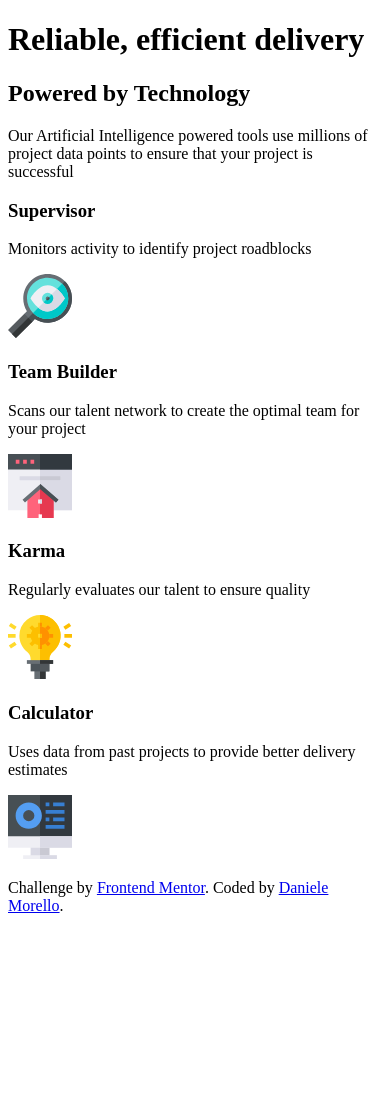
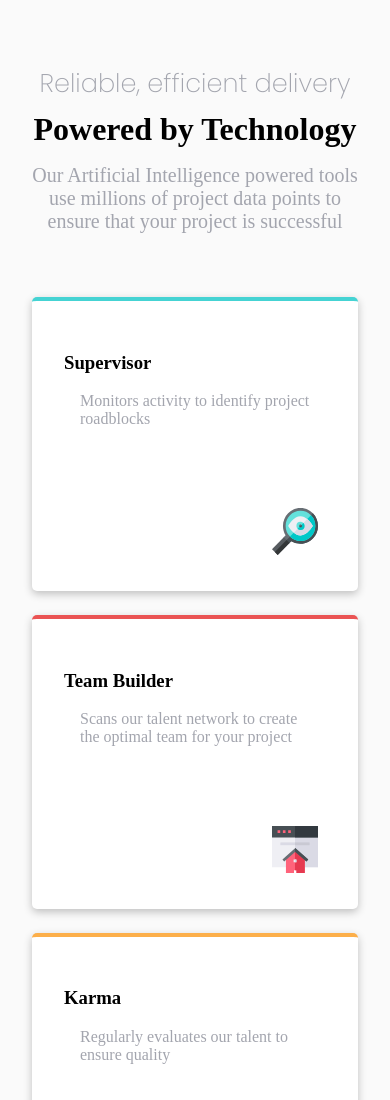
Before and after one commit to DanieleMorello/four-card-feature-section-master, a plain HTML site: page index.html in a window 390 px wide. Shown: the top 1100 px of the page. Before the commit the page ends 931 px from the top, so only its background shows below. Drawn offline with Linux system fonts and the light colour scheme.

Commit message:
Complete layout mobile

```diff
--- a/index.html
+++ b/index.html
@@ -12,40 +12,40 @@
     href="https://fonts.googleapis.com/css2?family=Poppins:ital,wght@0,100;0,200;0,300;0,400;0,500;0,600;0,700;0,800;0,900;1,100;1,200;1,300;1,400;1,500;1,600;1,700;1,800;1,900&display=swap"
     rel="stylesheet">
   <!-- POPPINS FONT -->
-  <link rel="stylesheet" href="./css/style.scss">
-  <!-- STYLE SCSS -->
+  <link rel="stylesheet" href="./scss/style.css">
+  <!-- STYLE CSS -->
 </head>
 
 <body>
   <header></header>
 
   <main>
-    <h1>Reliable, efficient delivery</h1>
+    <h1 class="poppins-extralight">Reliable, efficient delivery</h1>
     <h2>Powered by Technology</h2>
     <p>
       Our Artificial Intelligence powered tools use millions of project data points
       to ensure that your project is successful
     </p>
 
-    <div class="card">
+    <div class="card" id="supervisor">
       <h3>Supervisor</h3>
       <p>Monitors activity to identify project roadblocks</p>
       <img src="./images/icon-supervisor.svg" alt="Supervisor">
     </div>
 
-    <div class="card">
+    <div class="card" id="team-builder">
       <h3>Team Builder</h3>
       <p>Scans our talent network to create the optimal team for your project</p>
       <img src="./images/icon-team-builder.svg" alt="Team builder">
     </div>
 
-    <div class="card">
-      <h3> Karma</h3>
+    <div class="card" id="karma">
+      <h3>Karma</h3>
       <p>Regularly evaluates our talent to ensure quality</p>
       <img src="./images/icon-karma.svg" alt="Karma">
     </div>
 
-    <div class="card">
+    <div class="card" id="calculator">
       <h3>Calculator</h3>
       <p>Uses data from past projects to provide better delivery estimates</p>
       <img src="./images/icon-calculator.svg" alt="Calculator">
--- a/scss/style.scss
+++ b/scss/style.scss
@@ -1,12 +1,10 @@
-:root {
-  --red: hsl(0, 78%, 62%);
-  --cyan: hsl(180, 62%, 55%);
-  --orange: hsl(34, 97%, 64%);
-  --blue: hsl(212, 86%, 64%);
-  --very-dark-blue: hsl(234, 12%, 34%);
-  --grayish-blue: hsl(229, 6%, 66%);
-  --very-light-gray: hsl(0, 0%, 98%);
-}
+$red: hsl(0, 78%, 62%);
+$cyan: hsl(180, 62%, 55%);
+$orange: hsl(34, 97%, 64%);
+$blue: hsl(212, 86%, 64%);
+$very-dark-blue: hsl(234, 12%, 34%);
+$grayish-blue: hsl(229, 6%, 66%);
+$very-light-gray: hsl(0, 0%, 98%);
 /* COLORI */
 
 .poppins-extralight {
@@ -28,10 +26,56 @@
 }
 /* FONT */
 
+body {
+  background-color: $very-light-gray;
+  main {
+    text-align: center;
+    h1 {
+      color: $grayish-blue;
+      font-size: 1.6rem;
+      margin-top: 4rem;
+      margin-bottom: 0;
+    }
+    h2 {
+      font-size: xx-large;
+      margin: 0.5rem;
+    }
     p {
-  font-size: 15px;
+      font-size: 20px;
+      color: hsl(229, 6%, 66%);
+      margin: 1rem;
+      margin-bottom: 4rem;
     }
 
+    .card {
+      background-color: hsl(0, 0%, 100%);
+      border-top: 4px solid $cyan;
+      box-shadow: rgba(0, 0, 0, 0.24) 0px 3px 8px;
+      text-align: left;
+      margin: 1.5rem;
+      padding: 2rem;
+      border-radius: 5px;
+      p {
+        font-size: 16px;
+      }
+      img {
+        margin-left: 13rem;
+        margin-top: 1rem;
+        width: 2.9rem;
+      }
+    }
+    #team-builder {
+      border-top-color: $red;
+    }
+    #karma {
+      border-top-color: $orange;
+    }
+    #calculator {
+      border-top-color: $blue;
+    }
+  }
+
+  footer {
     .attribution {
       font-size: 11px;
       text-align: center;
@@ -39,3 +83,6 @@ p {
     .attribution a {
       color: hsl(228, 45%, 44%);
     }
+  }
+}
+// LAYOUT MOBILE
```
Also changed, not shown: scss/style.css (added), 1 other file. Lines whose indentation alone changed are shown as unchanged.
